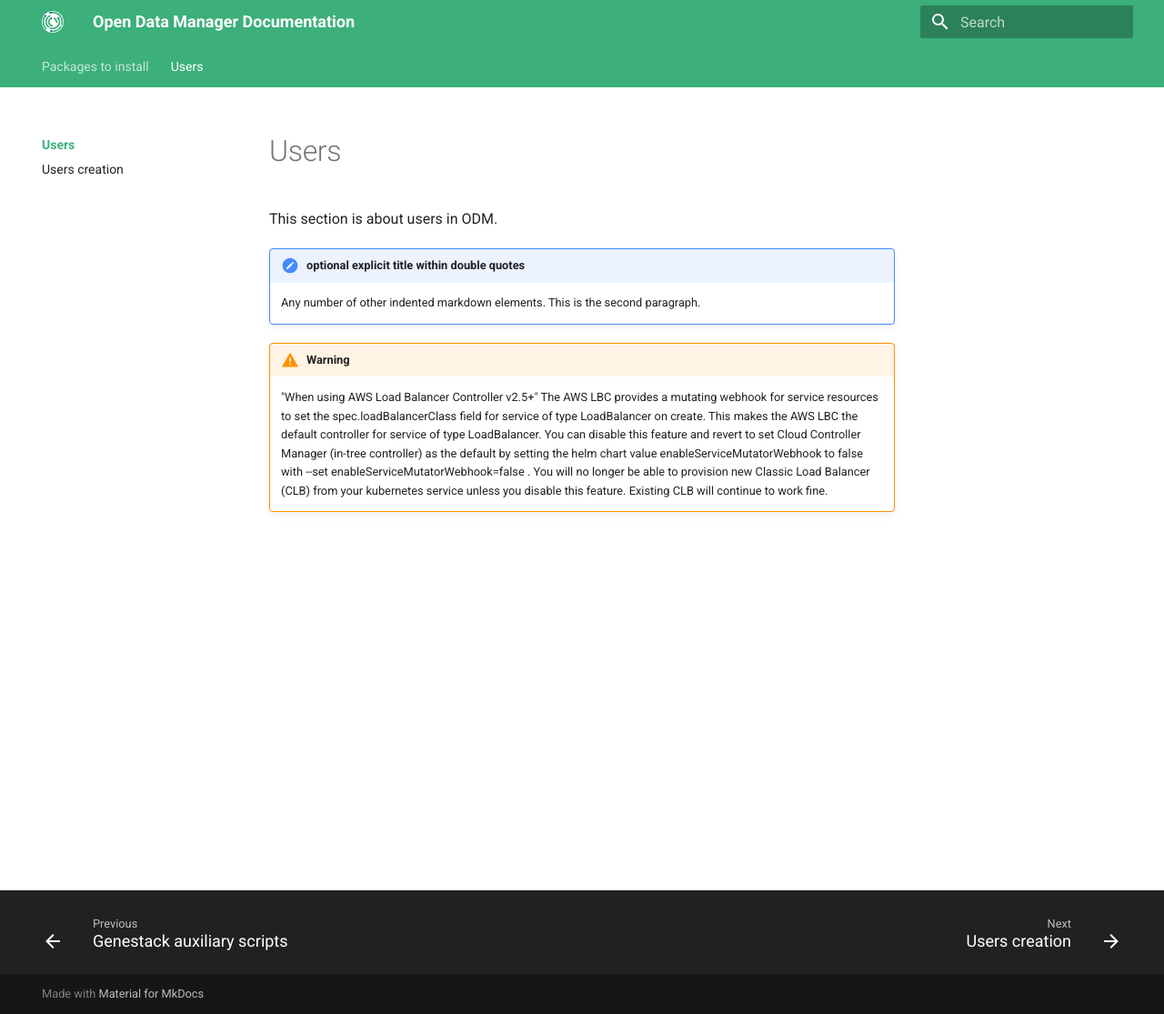
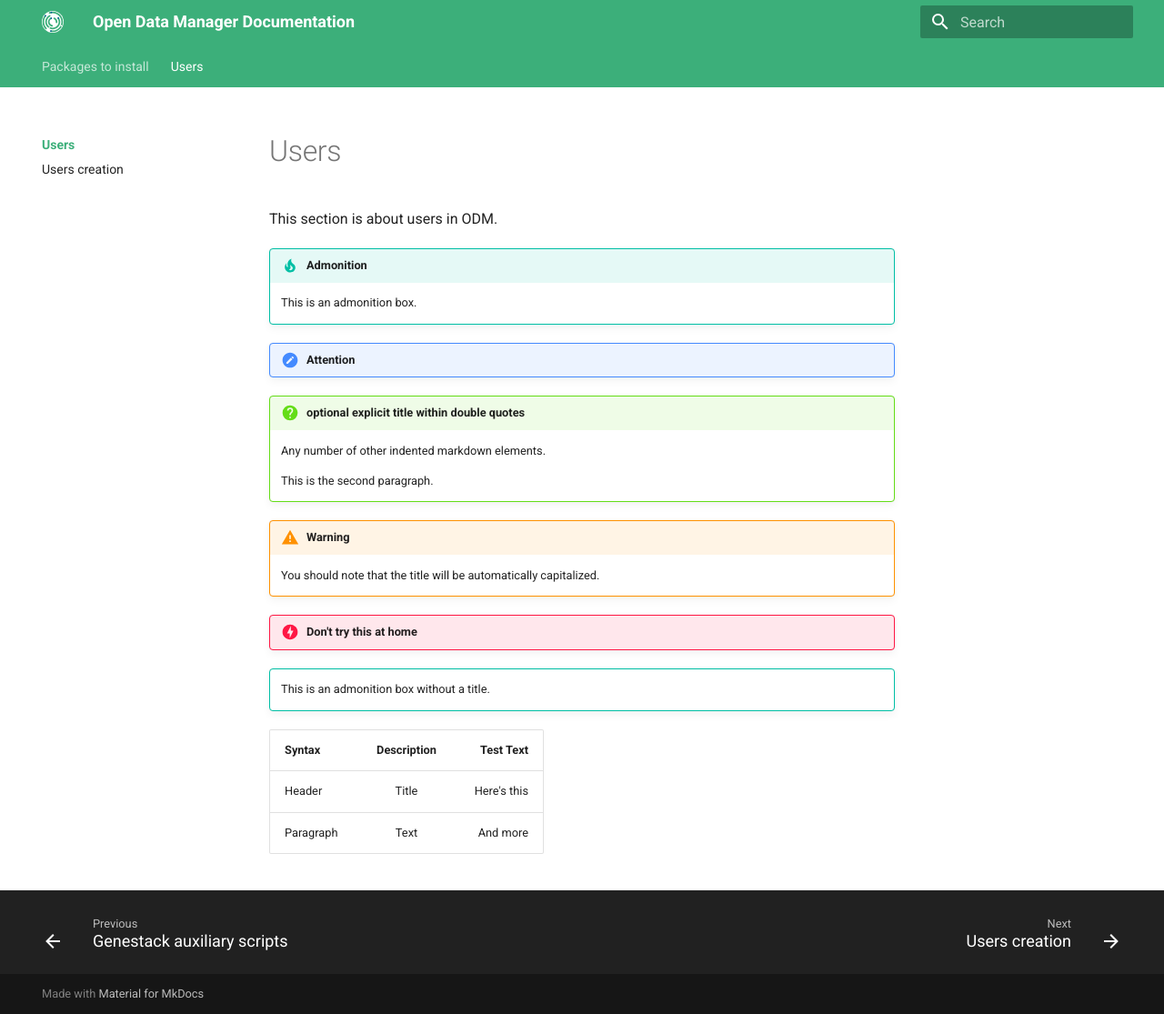
Before and after one commit to mctep/mkdocs-example, an MkDocs documentation site: the page built from docs/users/index.md, in a window 1280 px wide and 1115 px high. Shown: the whole window at 91% size. Built offline with MkDocs 1.6.1 and Material for MkDocs 9.7.7, drawn with Linux system fonts in a browser that asks for light colours; the version menu is left out.

Commit message:
update docs

```diff
--- a/docs/users/index.md
+++ b/docs/users/index.md
@@ -2,11 +2,29 @@
 
 This section is about users in ODM.
 
-!!! type "optional explicit title within double quotes"
+!!! tip "Admonition"
+
+    This is an admonition box.
+
+!!! attention "Attention"
+
+!!! question "optional explicit title within double quotes"
 
     Any number of other indented markdown elements.
+
     This is the second paragraph.
 
-!!!warning
+!!! warning
 
-    "When using AWS Load Balancer Controller v2.5+" The AWS LBC provides a mutating webhook for service resources to set the spec.loadBalancerClass field for service of type LoadBalancer on create. This makes the AWS LBC the default controller for service of type LoadBalancer. You can disable this feature and revert to set Cloud Controller Manager (in-tree controller) as the default by setting the helm chart value enableServiceMutatorWebhook to false with --set enableServiceMutatorWebhook=false . You will no longer be able to provision new Classic Load Balancer (CLB) from your kubernetes service unless you disable this feature. Existing CLB will continue to work fine.
+    You should note that the title will be automatically capitalized.
+
+!!! danger "Don't try this at home"
+
+!!! tip ""
+
+    This is an admonition box without a title.
+
+| Syntax      | Description | Test Text     |
+| :---        |    :----:   |          ---: |
+| Header      | Title       | Here's this   |
+| Paragraph   | Text        | And more      |
--- a/mkdocs.yml
+++ b/mkdocs.yml
@@ -51,14 +51,37 @@ extra_css:
   - stylesheets/extra.css
 markdown_extensions:
   - admonition
+  - pymdownx.details
+  - pymdownx.superfences
   - attr_list
-  - codehilite
+  - md_in_html
+  - pymdownx.highlight:
+      anchor_linenums: true
+      line_spans: __span
+      pygments_lang_class: true
   - pymdownx.inlinehilite
+  - pymdownx.snippets
+  - pymdownx.tabbed:
+      alternate_style: true
+  - tables
+  - pymdownx.superfences:
+      custom_fences:
+        - name: mermaid
+          class: mermaid
+          format: !!python/name:pymdownx.superfences.fence_code_format
+  - footnotes
+  - pymdownx.critic
+  - pymdownx.caret
+  - pymdownx.keys
+  - pymdownx.mark
+  - pymdownx.tilde
+  - pymdownx.emoji:
+      emoji_index: !!python/name:material.extensions.emoji.twemoji
+      emoji_generator: !!python/name:material.extensions.emoji.to_svg
+  - def_list
   - pymdownx.tasklist:
       custom_checkbox: true
-  - pymdownx.superfences
+  - codehilite
   - pymdownx.tabbed
-  - tables
-  - md_in_html
   - toc:
       permalink: true
```
Also changed, not shown: readme.md (+8 -0 lines).
